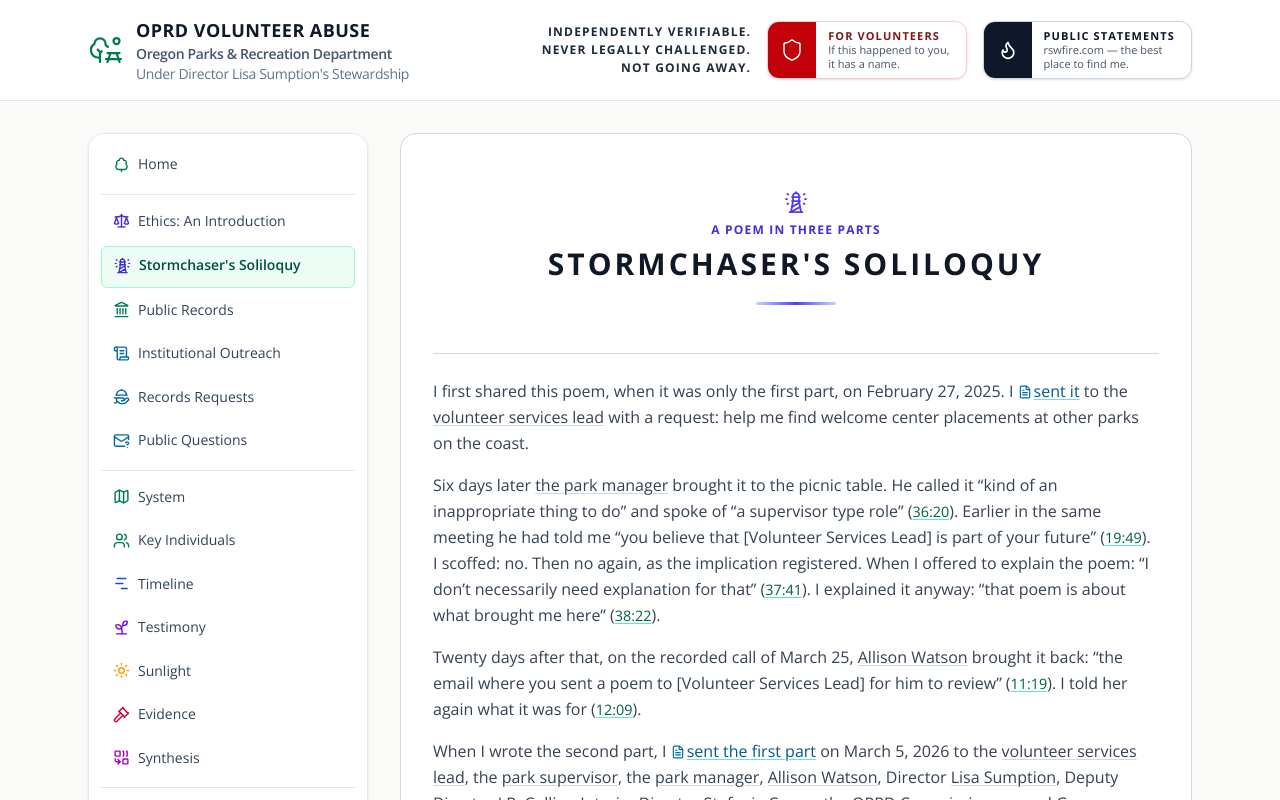
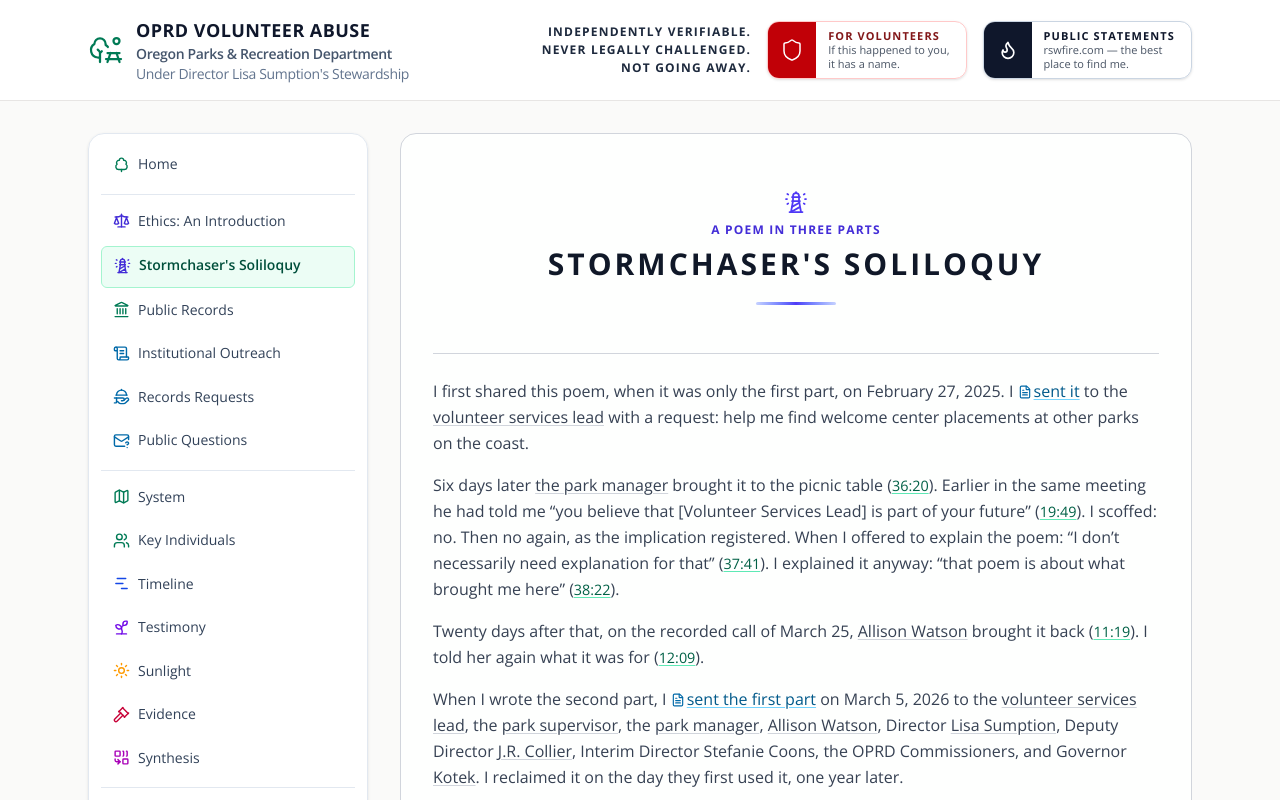
Before and after one commit to rswfire/rswfire.oprd, a Next.js app: page /soliloquy in a window 1280 px wide. Shown: the top 800 px of the page. Built offline with nearby package versions, Linux system fonts and the light colour scheme.

Commit message:
Soliloquy: their words about the poem out

```diff
--- a/app/(archive)/soliloquy/page.tsx
+++ b/app/(archive)/soliloquy/page.tsx
@@ -325,8 +325,7 @@ export default function StormchasersSoliloquyPage() {
                     with a request: help me find welcome center placements at other parks on the coast.
                 </p>
                 <p>
-                    Six days later <PersonLink name="park manager" label="the park manager" /> brought it to the picnic table. He called it &ldquo;kind of an
-                    inappropriate thing to do&rdquo; and spoke of &ldquo;a supervisor type role&rdquo;{" "}
+                    Six days later <PersonLink name="park manager" label="the park manager" /> brought it to the picnic table{" "}
                     (<Moment ulid={PICNIC} t="36:20" />). Earlier in the same meeting he had told me &ldquo;you believe
                     that [Volunteer Services Lead] is part of your future&rdquo; (<Moment ulid={PICNIC} t="19:49" />).
                     I scoffed: no. Then no again, as the implication registered. When I offered to explain the poem: &ldquo;I don&rsquo;t necessarily need
@@ -335,8 +334,7 @@ export default function StormchasersSoliloquyPage() {
                 </p>
                 <p>
                     Twenty days after that, on the recorded call of March 25,{" "}
-                    <PersonLink name="program manager" label="Allison Watson" /> brought it back: &ldquo;the email
-                    where you sent a poem to [Volunteer Services Lead] for him to review&rdquo;{" "}
+                    <PersonLink name="program manager" label="Allison Watson" /> brought it back{" "}
                     (<Moment ulid={CALL} t="11:19" />). I told her again what it was for{" "}
                     (<Moment ulid={CALL} t="12:09" />).
                 </p>
```
